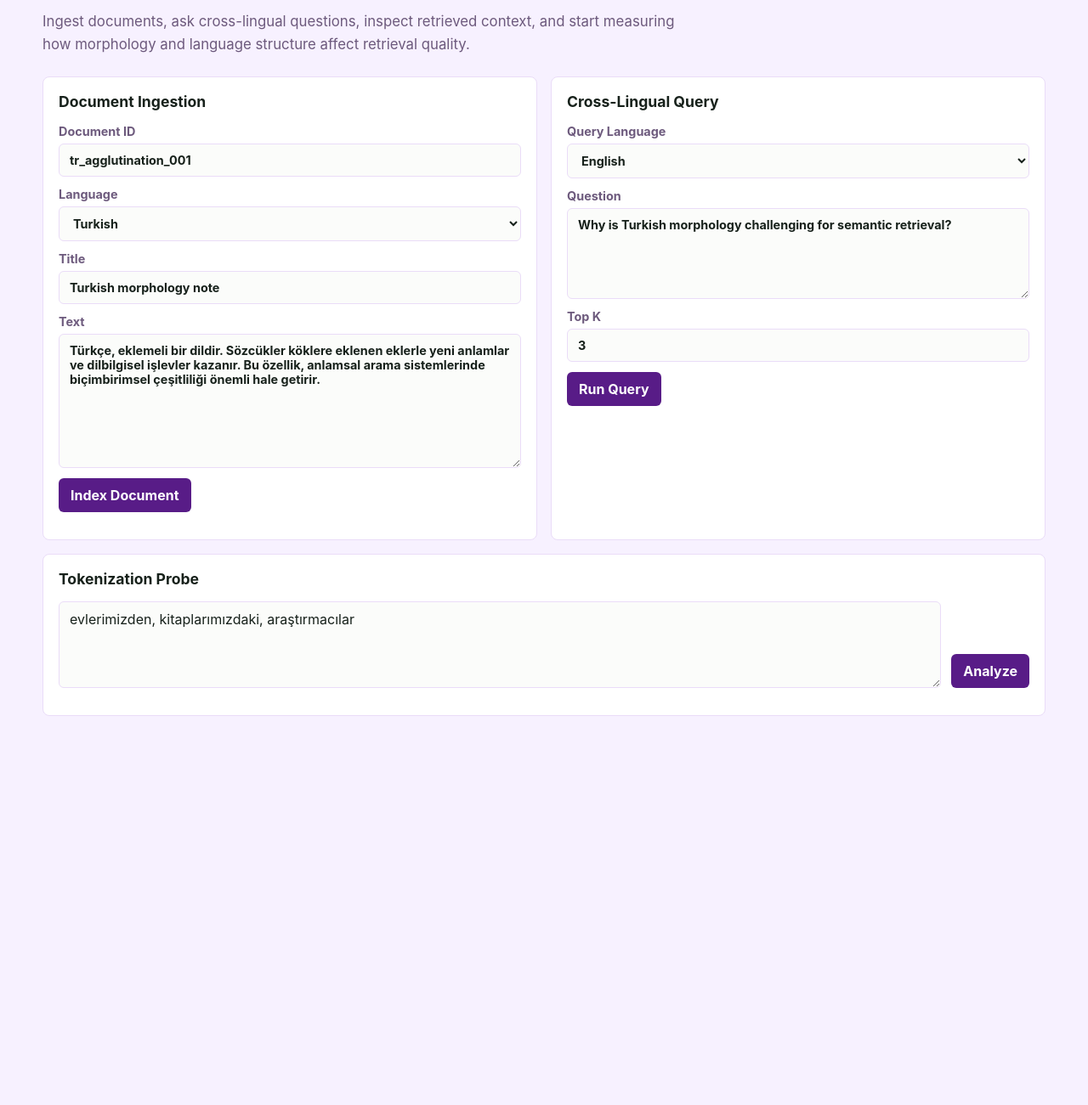
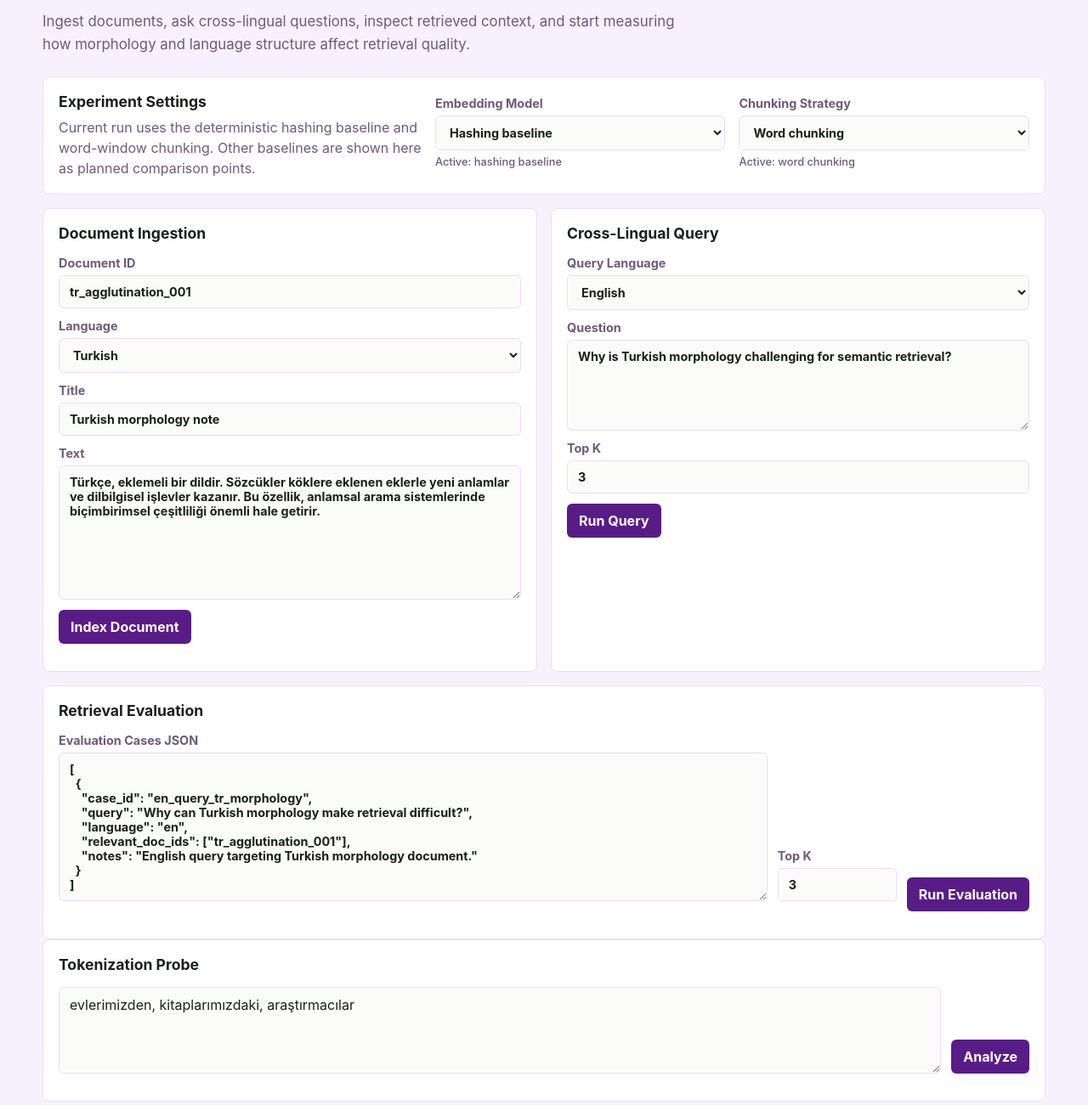
Before and after one commit to defneycoban/retrieval_and_reasoning_research, a plain HTML site: page app/web/index.html in a window 1280 px wide. Shown: the part 101-1402 px from the top of the page at 85% size. Before the commit the page ends 976 px from the top, so only its background shows below. Drawn offline with Linux system fonts and the light colour scheme; files that its build step writes are made by us from their sources.

Commit message:
added eval dashboard

```diff
--- a/app/web/index.html
+++ b/app/web/index.html
@@ -15,6 +15,38 @@
           Ingest documents, ask cross-lingual questions, inspect retrieved context, and
           start measuring how morphology and language structure affect retrieval quality.
         </p>
+      </section>
+
+      <section class="experiment-controls panel">
+        <div>
+          <h2>Experiment Settings</h2>
+          <p>
+            Current run uses the deterministic hashing baseline and word-window chunking.
+            Other baselines are shown here as planned comparison points.
+          </p>
+        </div>
+        <label>
+          Embedding Model
+          <select name="embedding_backend" aria-describedby="embedding-status">
+            <option value="hashing">Hashing baseline</option>
+            <option value="sentence-transformers" disabled>
+              Multilingual Sentence Transformers (not implemented yet)
+            </option>
+            <option value="openai" disabled>OpenAI embeddings (not implemented yet)</option>
+          </select>
+          <span id="embedding-status" class="control-note">Active: hashing baseline</span>
+        </label>
+        <label>
+          Chunking Strategy
+          <select name="chunking_strategy" aria-describedby="chunking-status">
+            <option value="word">Word chunking</option>
+            <option value="sentence" disabled>Sentence chunking (not implemented yet)</option>
+            <option value="morphology" disabled>
+              Morphology-aware segmentation (not implemented yet)
+            </option>
+          </select>
+          <span id="chunking-status" class="control-note">Active: word chunking</span>
+        </label>
       </section>
 
       <section class="workspace">
@@ -66,6 +98,30 @@
       </section>
 
       <section class="panel">
+        <h2>Retrieval Evaluation</h2>
+        <form id="evaluation-form" class="evaluation-form">
+          <label>
+            Evaluation Cases JSON
+            <textarea name="cases" rows="9" required>[
+  {
+    "case_id": "en_query_tr_morphology",
+    "query": "Why can Turkish morphology make retrieval difficult?",
+    "language": "en",
+    "relevant_doc_ids": ["tr_agglutination_001"],
+    "notes": "English query targeting Turkish morphology document."
+  }
+]</textarea>
+          </label>
+          <label>
+            Top K
+            <input name="top_k" type="number" value="3" min="1" max="20" />
+          </label>
+          <button type="submit">Run Evaluation</button>
+        </form>
+        <output id="evaluation-result"></output>
+      </section>
+
+      <section class="panel">
         <h2>Tokenization Probe</h2>
         <form id="token-form" class="inline-form">
           <textarea name="text" rows="4">evlerimizden, kitaplarımızdaki, araştırmacılar</textarea>
@@ -74,6 +130,6 @@
         <output id="token-result"></output>
       </section>
     </main>
-    <script src="/static/app.js"></script>
+    <script src="/static/app.js?v=20260524-evaluation"></script>
   </body>
 </html>
--- a/app/web/styles.css
+++ b/app/web/styles.css
@@ -69,6 +69,20 @@ h2 {
   margin-bottom: 16px;
 }
 
+.experiment-controls {
+  display: grid;
+  grid-template-columns: minmax(220px, 1fr) minmax(220px, 0.8fr) minmax(220px, 0.8fr);
+  gap: 16px;
+  align-items: end;
+  margin-bottom: 16px;
+}
+
+.experiment-controls p {
+  margin: -8px 0 0;
+  color: var(--muted);
+  line-height: 1.5;
+}
+
 .panel {
   padding: 18px;
   background: var(--surface);
@@ -95,6 +109,17 @@ textarea {
   color: var(--ink);
   background: #fbfcfa;
   font: inherit;
+}
+
+select:disabled,
+option:disabled {
+  color: #8c7d96;
+}
+
+.control-note {
+  color: var(--muted);
+  font-size: 0.8rem;
+  font-weight: 500;
 }
 
 textarea {
@@ -133,8 +158,17 @@ output {
   align-items: end;
 }
 
+.evaluation-form {
+  display: grid;
+  grid-template-columns: minmax(0, 1fr) minmax(110px, 140px) auto;
+  gap: 12px;
+  align-items: end;
+}
+
 @media (max-width: 760px) {
+  .experiment-controls,
   .workspace,
+  .evaluation-form,
   .inline-form {
     grid-template-columns: 1fr;
   }
```
Also changed, not shown: app/web/app.js (+28 -0 lines), 1 other file.
